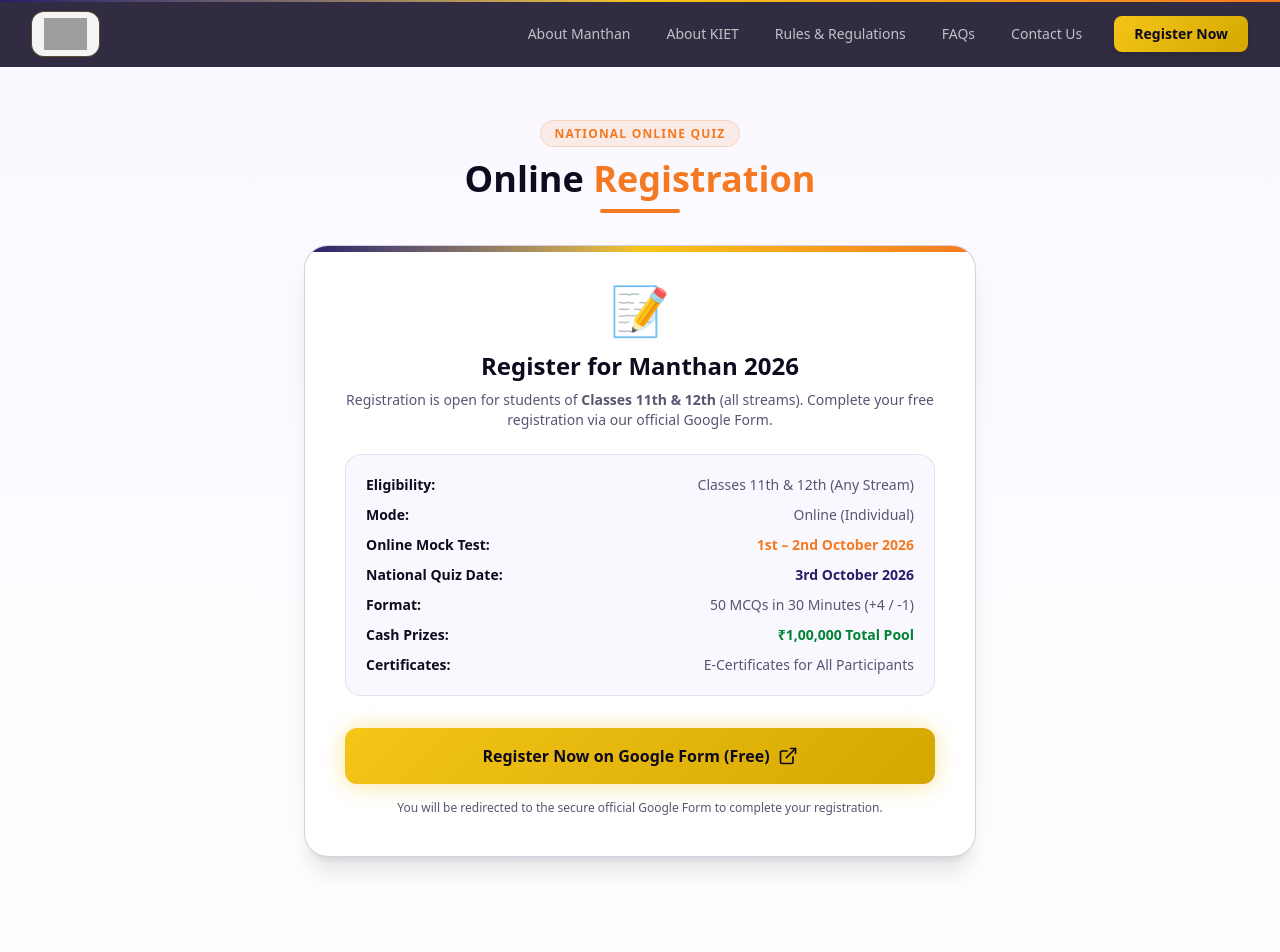
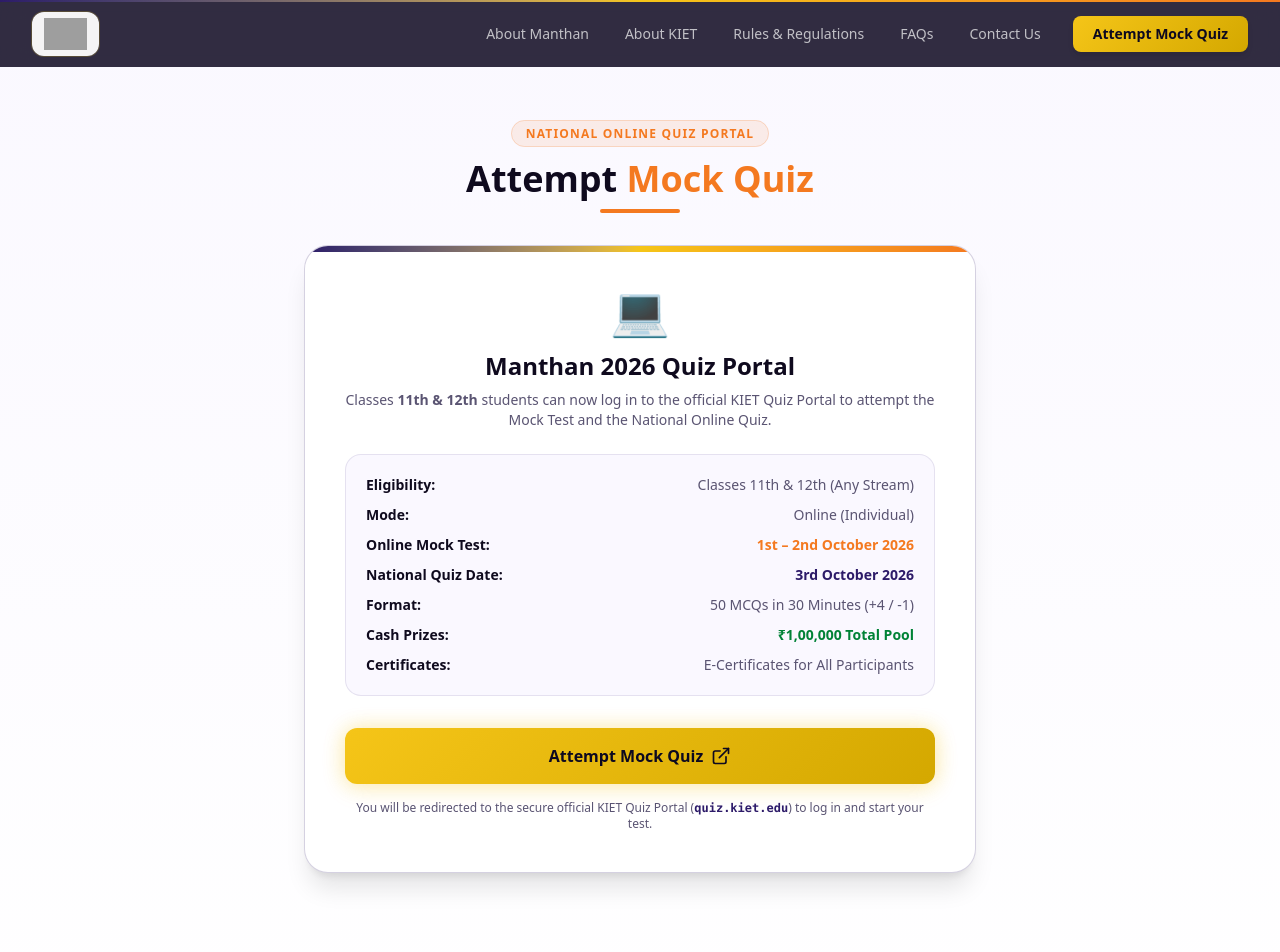
Before and after one commit to shashank-singh-singhania/manthan-website, a Next.js app: page /registration/online in a window 1280 px wide. Shown: the top 952 px of the page. Built offline with nearby package versions, Linux system fonts and the light colour scheme; grey boxes are pictures that could not be loaded.

Commit message:
feat(cta): point all action buttons to https://quiz.kiet.edu/login/index.php and rename to Attempt Mock Quiz

```diff
--- a/src/app/registration/online/page.jsx
+++ b/src/app/registration/online/page.jsx
@@ -3,7 +3,7 @@
 import Header from "@/components/Header";
 import Footer from "@/components/Footer";
 
-const REGISTRATION_URL = "https://forms.gle/dXjc1KYHgcrW1z9d7";
+const QUIZ_URL = "https://quiz.kiet.edu/login/index.php";
 
 export default function OnlineRegister() {
   return (
@@ -13,22 +13,22 @@
         <div className="max-w-2xl mx-auto text-center">
           <div className="animate-fade-in-up">
             <span className="text-xs font-bold uppercase tracking-widest text-accent bg-accent/10 px-3.5 py-1 rounded-full border border-accent/20">
-              National Online Quiz
+              National Online Quiz Portal
             </span>
             <h2 className="text-2xl md:text-4xl font-extrabold mt-3 mb-2 leading-tight text-textDark">
-              Online <span className="text-accent">Registration</span>
+              Attempt <span className="text-accent">Mock Quiz</span>
             </h2>
             <div className="w-20 h-1 bg-accent mx-auto rounded-full mb-8"></div>
           </div>
 
           <div className="bg-white rounded-3xl shadow-xl border border-primary/20 p-8 sm:p-10 animate-fade-in-up delay-200 relative overflow-hidden">
             <div className="absolute top-0 left-0 w-full h-1.5 bg-gradient-to-r from-primary via-gold to-accent" />
-            <div className="text-5xl mb-4">📝</div>
+            <div className="text-5xl mb-4">💻</div>
             <h3 className="text-2xl font-bold text-textDark mb-2">
-              Register for Manthan 2026
+              Manthan 2026 Quiz Portal
             </h3>
             <p className="text-textLight text-sm mb-6">
-              Registration is open for students of <strong>Classes 11th &amp; 12th</strong> (all streams). Complete your free registration via our official Google Form.
+              Classes <strong>11th &amp; 12th</strong> students can now log in to the official KIET Quiz Portal to attempt the Mock Test and the National Online Quiz.
             </p>
 
             <div className="bg-surface rounded-2xl p-5 mb-8 text-left space-y-2.5 border border-primary/10 text-xs sm:text-sm">
@@ -63,18 +63,18 @@
             </div>
 
             <a
-              href={REGISTRATION_URL}
+              href={QUIZ_URL}
               target="_blank"
               rel="noreferrer"
               className="w-full font-bold py-4 px-6 rounded-xl transition-all duration-200 flex items-center justify-center group/btn text-base shadow-lg glow-gold hover:scale-[1.02]"
               style={{ background: "linear-gradient(135deg, #F5C518 0%, #D4A800 100%)", color: "#0d0920" }}
             >
-              Register Now on Google Form (Free)
+              Attempt Mock Quiz
               <ExternalLink className="ml-2 w-5 h-5 transition-transform group-hover/btn:translate-x-1" />
             </a>
 
             <p className="text-xs text-textLight mt-4">
-              You will be redirected to the secure official Google Form to complete your registration.
+              You will be redirected to the secure official KIET Quiz Portal (<code className="text-primary font-semibold">quiz.kiet.edu</code>) to log in and start your test.
             </p>
           </div>
         </div>
--- a/src/app/rules/page.jsx
+++ b/src/app/rules/page.jsx
@@ -104,8 +104,8 @@
                 </div>
                 <div className="space-y-4 text-sm">
                   <div className="flex justify-between items-center border-b border-gray-100 pb-3">
-                    <span className="text-textLight">Registration Status</span>
-                    <span className="font-bold text-green-600">Now Open (Free)</span>
+                    <span className="text-textLight">Quiz Portal Access</span>
+                    <span className="font-bold text-green-600">Live (quiz.kiet.edu)</span>
                   </div>
                   <div className="flex justify-between items-center border-b border-gray-100 pb-3">
                     <span className="text-textLight">Online Mock Test</span>
--- a/src/components/AboutManthan.jsx
+++ b/src/components/AboutManthan.jsx
@@ -2,7 +2,7 @@
 import categories from "@/data/manthanCategories";
 import { onlinePrizes } from "@/data/onlineData";
 
-const REGISTRATION_URL = "https://forms.gle/dXjc1KYHgcrW1z9d7";
+const QUIZ_URL = "https://quiz.kiet.edu/login/index.php";
 const YOUTUBE_URL = "https://youtu.be/2s2jkFWbda4?si=f0Dxkk0XyYV2HOYe";
 
 const AboutManthan = () => {
@@ -226,13 +226,13 @@
 
             <div className="text-center sm:text-left">
               <a
-                href={REGISTRATION_URL}
+                href={QUIZ_URL}
                 target="_blank"
                 rel="noreferrer"
                 className="inline-flex items-center gap-2 font-bold py-3 px-6 rounded-xl text-sm transition-all shadow-md hover:shadow-gold/30"
                 style={{ background: "linear-gradient(135deg, #F5C518, #D4A800)", color: "#0d0920" }}
               >
-                Register Now for Online Quiz
+                Attempt Mock Quiz
                 <ArrowRight className="w-4 h-4" />
               </a>
             </div>
@@ -333,20 +333,20 @@
           />
           <Trophy className="w-12 h-12 mx-auto mb-4 text-gold" />
           <h3 className="md:text-3xl text-2xl font-bold mb-3 text-textDark">
-            Register for Manthan 2026 Online Quiz
+            Attempt Manthan 2026 Mock Quiz
           </h3>
           <p className="md:text-lg text-sm text-textLight mb-8 max-w-2xl mx-auto">
-            Classes 11th &amp; 12th students: compete for ₹1,00,000 in Cash Prizes and secure your school's spot in the Grand Finale!
+            Classes 11th &amp; 12th students: test your skills now in the official Mock Quiz on KIET's portal and prepare for the National Online Quiz!
           </p>
           <div className="flex flex-col sm:flex-row justify-center gap-4 max-w-lg mx-auto">
             <a
-              href={REGISTRATION_URL}
+              href={QUIZ_URL}
               target="_blank"
               rel="noreferrer"
               className="flex-1 font-bold py-4 px-6 rounded-xl transition-all duration-200 flex items-center justify-center group/btn text-sm shadow-lg hover:shadow-gold/30 hover:-translate-y-0.5"
               style={{ background: "linear-gradient(135deg, #F5C518, #D4A800)", color: "#0d0920" }}
             >
-              Register Now (Free)
+              Attempt Mock Quiz
               <ArrowRight className="ml-2 w-4 h-4 transition-transform group-hover/btn:translate-x-1" />
             </a>
             <a
--- a/src/components/Header.jsx
+++ b/src/components/Header.jsx
@@ -107,13 +107,13 @@
               );
             })}
             <a
-              href="https://forms.gle/dXjc1KYHgcrW1z9d7"
+              href="https://quiz.kiet.edu/login/index.php"
               target="_blank"
               rel="noreferrer"
               className="ml-3 px-5 py-2 text-sm font-bold rounded-lg transition-all duration-200 shadow-md hover:shadow-gold/30 hover:-translate-y-0.5"
               style={{ background: "linear-gradient(135deg, #F5C518, #D4A800)", color: "#0d0920" }}
             >
-              Register Now
+              Attempt Mock Quiz
             </a>
           </div>
 
@@ -148,13 +148,13 @@
                 );
               })}
               <a
-                href="https://forms.gle/dXjc1KYHgcrW1z9d7"
+                href="https://quiz.kiet.edu/login/index.php"
                 target="_blank"
                 rel="noreferrer"
                 className="block w-full text-center px-5 py-3 text-sm font-bold rounded-lg mt-2"
                 style={{ background: "linear-gradient(135deg, #F5C518, #D4A800)", color: "#0d0920" }}
               >
-                Register Now
+                Attempt Mock Quiz
               </a>
             </div>
           </div>
--- a/src/components/HeroSection.jsx
+++ b/src/components/HeroSection.jsx
@@ -1,7 +1,7 @@
 import { ArrowRight, Calendar, Trophy, Zap, Star, Award, CheckCircle2, Clock } from "lucide-react";
 import Link from "next/link";
 
-const REGISTRATION_URL = "https://forms.gle/dXjc1KYHgcrW1z9d7";
+const QUIZ_URL = "https://quiz.kiet.edu/login/index.php";
 
 const HeroSection = () => {
   return (
@@ -142,13 +142,13 @@
 
             <div className="flex flex-col sm:flex-row items-center gap-4">
               <a
-                href={REGISTRATION_URL}
+                href={QUIZ_URL}
                 target="_blank"
                 rel="noreferrer"
                 className="w-full sm:w-auto flex-1 font-bold py-4 px-8 rounded-xl transition-all duration-200 flex items-center justify-center group/btn text-base shadow-xl glow-gold hover:scale-[1.02]"
                 style={{ background: "linear-gradient(135deg, #F5C518 0%, #D4A800 100%)", color: "#0d0920" }}
               >
-                Register Now for Online Quiz
+                Attempt Mock Quiz
                 <ArrowRight className="ml-2 w-5 h-5 transition-transform group-hover/btn:translate-x-1" />
               </a>
               <Link
--- a/src/components/OnlineRulesComp.jsx
+++ b/src/components/OnlineRulesComp.jsx
@@ -4,7 +4,7 @@
 import { onlinePrizes } from "@/data/onlineData.js";
 import { Star, Trophy, Clock, CheckCircle2, AlertCircle } from "lucide-react";
 
-const REGISTRATION_URL = "https://forms.gle/dXjc1KYHgcrW1z9d7";
+const QUIZ_URL = "https://quiz.kiet.edu/login/index.php";
 
 const OnlineRulesComp = () => {
   return (
@@ -170,13 +170,13 @@
 
         <div className="text-center">
           <a
-            href={REGISTRATION_URL}
+            href={QUIZ_URL}
             target="_blank"
             rel="noreferrer"
             className="inline-flex items-center font-bold py-3.5 px-8 rounded-xl transition-all duration-200 shadow-md hover:shadow-lg"
             style={{ background: "linear-gradient(135deg, #F5C518, #D4A800)", color: "#0d0920" }}
           >
-            Register Now via Google Form →
+            Attempt Mock Quiz →
           </a>
         </div>
       </div>
--- a/src/data/faqs.js
+++ b/src/data/faqs.js
@@ -36,8 +36,8 @@
     a: "Yes, KIET Deemed To Be University will provide hospitality, food, and accommodation upon prior intimation for on-campus finalists.",
   },
   {
-    q: "How do I register for Manthan 2026?",
-    a: "Registration is simple! Click the 'Register Now' button on this website to fill out the official Google Form.",
+    q: "How do I attempt the Mock Test and Online Quiz?",
+    a: "Click the 'Attempt Mock Quiz' button on this website to log in directly to the official KIET Quiz Portal (quiz.kiet.edu) and start your test.",
   },
   {
     q: "How can I contact the Manthan team for queries?",
--- a/src/data/onlineData.js
+++ b/src/data/onlineData.js
@@ -34,7 +34,7 @@
 export const onlineEligibility = [
   "Exclusively open to students of Classes 11th and 12th (any stream: Science, Commerce, or Humanities)",
   "Individual participation — no team formation required for the online round",
-  "Registration via official Google Form",
+  "Access & Login via official KIET Quiz Portal (quiz.kiet.edu)",
   "Mock Test: 1st – 2nd October 2026",
   "National Online Quiz Date: 3rd October 2026",
 ];
```
